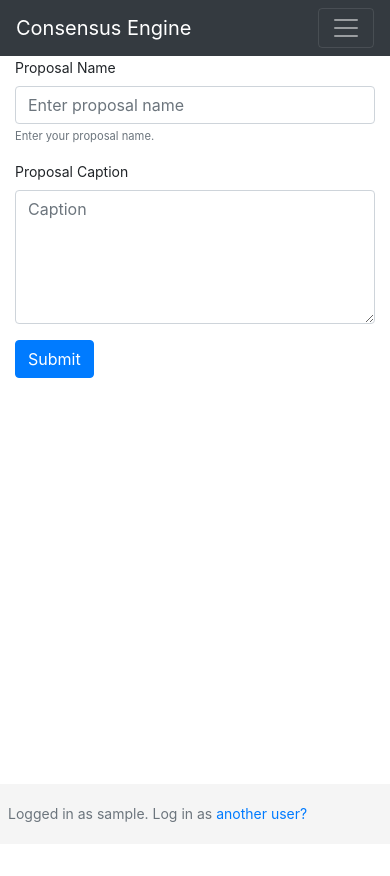
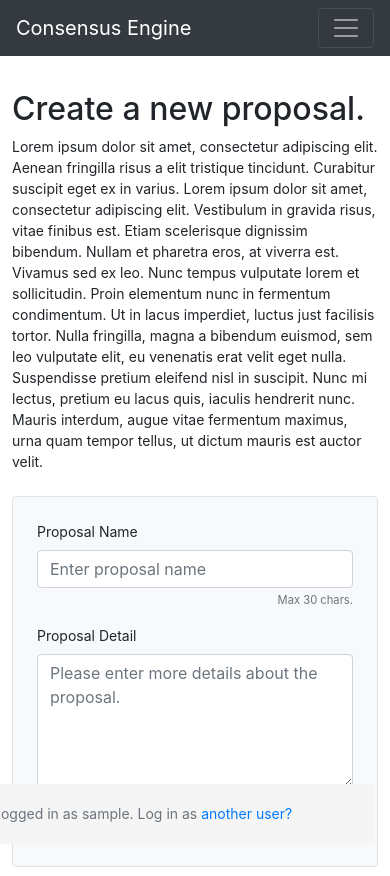
Before and after one commit to jonsaunders-git/consensus_engine, a Django app: page /proposals/new/ in a window 390 px wide. Before the commit the page ends 822 px from the top, so only its background shows below. Run offline with Django 3.2, Linux system fonts and the light colour scheme; the visitor is signed in with stand-in values (Sample User, id 1); data that the repository does not hold is empty; some libraries are stand-ins or nearby versions.

Commit message:
Updated the New Proposal Screen

```diff
--- a/consensus_engine/templates/consensus_engine/base_userlayout.html
+++ b/consensus_engine/templates/consensus_engine/base_userlayout.html
@@ -3,7 +3,6 @@
 
 
 {% block app_page %}
-
 
 <div class="row">
 
@@ -11,7 +10,6 @@
     <nav class="col-md-2 d-none d-md-block bg-light sidebar">
       <div class="sidebar-sticky">
         {% block page_nav %}
-
 
           <h6 class="sidebar-heading d-flex mt-4 mb-1 text-muted">
             <a class="nav-link active" href="{% url 'list_proposal_groups' %}"><span>Groups</span></a>
@@ -64,11 +62,11 @@
   </div>
 
   <div class="col px-0">
-    <main role="main" class="">
+    <main role="main" class="h-100">
           <div class="container-fluid px-0">
             {% block toolbar %}{% endblock %}
           </div>
-          <div class="container-fluid">
+          <div class="container-fluid h-100">
           {% block page_content %}
           {% endblock %}
         </div>
--- a/consensus_engine/templates/consensus_engine/new_proposal.html
+++ b/consensus_engine/templates/consensus_engine/new_proposal.html
@@ -1,5 +1,6 @@
 {% extends "consensus_engine/base_userlayout.html" %}
 {% load static %}
+
 
 
 {% block page_content %}
@@ -7,19 +8,34 @@
 {% if error_message %}
 You don't have permission to edit the proposal.
 {% else %}
-<form action="/proposals/new/" method="post">
+  <div class="row h-100">
+    <div class="col-md-1"></div>
+    <div class="col">
+      <div class="row mt-4 ml-1 mr-1 px-2 py-2">
+          <div class="w-100 mb-4">
+            <h2>Create a new proposal.</h2>
+            <div>
+              Lorem ipsum dolor sit amet, consectetur adipiscing elit. Aenean fringilla risus a elit tristique tincidunt. Curabitur suscipit eget ex in varius. Lorem ipsum dolor sit amet, consectetur adipiscing elit. Vestibulum in gravida risus, vitae finibus est. Etiam scelerisque dignissim bibendum. Nullam et pharetra eros, at viverra est. Vivamus sed ex leo. Nunc tempus vulputate lorem et sollicitudin. Proin elementum nunc in fermentum condimentum. Ut in lacus imperdiet, luctus just facilisis tortor. Nulla fringilla, magna a bibendum euismod, sem leo vulputate elit, eu venenatis erat velit eget nulla. Suspendisse pretium eleifend nisl in suscipit. Nunc mi lectus, pretium eu lacus quis, iaculis hendrerit nunc. Mauris interdum, augue vitae fermentum maximus, urna quam tempor tellus, ut dictum mauris est auctor velit.
+          </div>
+            </div>
+          <form action="/proposals/new/" method="post" class="w-100 p-4 rounded bg-light border">
             {% csrf_token %}
             <div class="form-group">
               <label for="{{ form.proposal_name.id_for_label }}">Proposal Name</label>
               <input type="text" class="form-control" name="proposal_name" maxlength={{ form.proposal_name.field.max_length }} required id="{{ form.proposal_name.id_for_label }}" aria-describedby="proposalhelp" placeholder="Enter proposal name">
-    <small id="proposalHelp" class="form-text text-muted">Enter your proposal name.</small>
+              <small id="proposalHelp" class="form-text text-muted text-right">Max 30 chars.</small>
             </div>
             <div class="form-group">
-    <label for="{{ form.proposal_caption.id_for_label }}">Proposal Caption</label>
-    <textarea class="form-control" name="proposal_caption" cols="80" rows="5" maxlength={{ form.proposal_caption.field.max_length }} required id="{{ form.proposal_captionm.id_for_label }}"  placeholder="Caption"></textarea>
+              <label for="{{ form.proposal_caption.id_for_label }}">Proposal Detail</label>
+              <textarea class="form-control" name="proposal_caption" cols="80" rows="5" maxlength={{ form.proposal_caption.field.max_length }} required id="{{ form.proposal_captionm.id_for_label }}"  placeholder="Please enter more details about the proposal."></textarea>
             </div>
             <button type="submit" class="btn btn-primary">Submit</button>
             </form>
+        </div>
+    </div>
+    <div class="col-md-1"></div>
+
+  </div>
 {% endif %}
 
 <!--
--- a/devsite/templates/base.html
+++ b/devsite/templates/base.html
@@ -2,6 +2,9 @@
 {% load static %}
 
 <html lang="en">
+
+
+
   <head>
     <!-- Required meta tags -->
     <meta charset="utf-8">
@@ -14,10 +17,16 @@
     <link href="{% static 'consensus_engine/sticky-footer-navbar.css' %}" rel="stylesheet">
     <link href="{% static 'consensus_engine/dashboard.css' %}" rel="stylesheet">
 
+    <style type="text/css">
+    html,body {
+      height: 100%;
+    }
+    </style>
+
     <title>Consensus Engine</title>
   </head>
       <body>
-
+  <div class="h-100">
         <header>
 
           <nav class="navbar navbar-expand-md navbar-dark sticky-top bg-dark">
@@ -46,16 +55,14 @@
           </nav>
         </header>
 
-        <div class="container-fluid">
-
         <!-- Begin page content -->
         {% block app_page %}
         <div class="col px-0">
-          <main role="main" class="">
+          <main role="main" >
                 <div class="container-fluid px-0">
                   {% block toolbar %}{% endblock %}
                 </div>
-                <div class="container-fluid">
+                <div class="container-fluid h-100">
                 {% block page_content %}
                 {% endblock %}
               </div>
@@ -73,8 +80,6 @@
           </footer>
         </div>
 
-      </div>
-
         <!-- Optional JavaScript -->
         <!-- jQuery first, then Popper.js, then Bootstrap JS -->
         <script src="https://code.jquery.com/jquery-3.3.1.slim.min.js" integrity="sha384-q8i/X+965DzO0rT7abK41JStQIAqVgRVzpbzo5smXKp4YfRvH+8abtTE1Pi6jizo" crossorigin="anonymous"></script>
@@ -87,5 +92,6 @@
           feather.replace()
         </script>
 
+</div>
     </body>
     </html>
```
Lines whose indentation alone changed are shown as unchanged.
